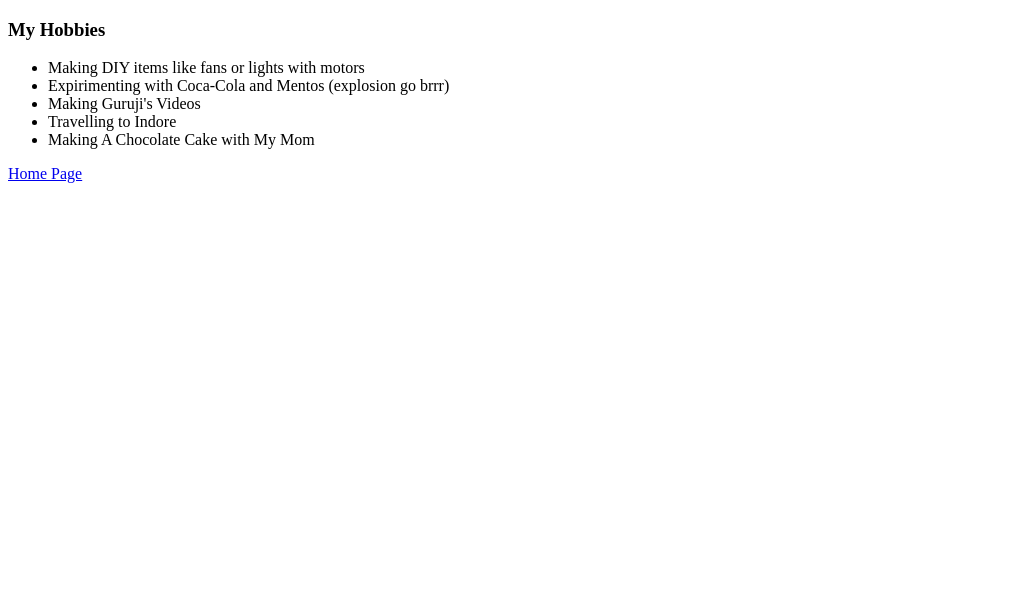
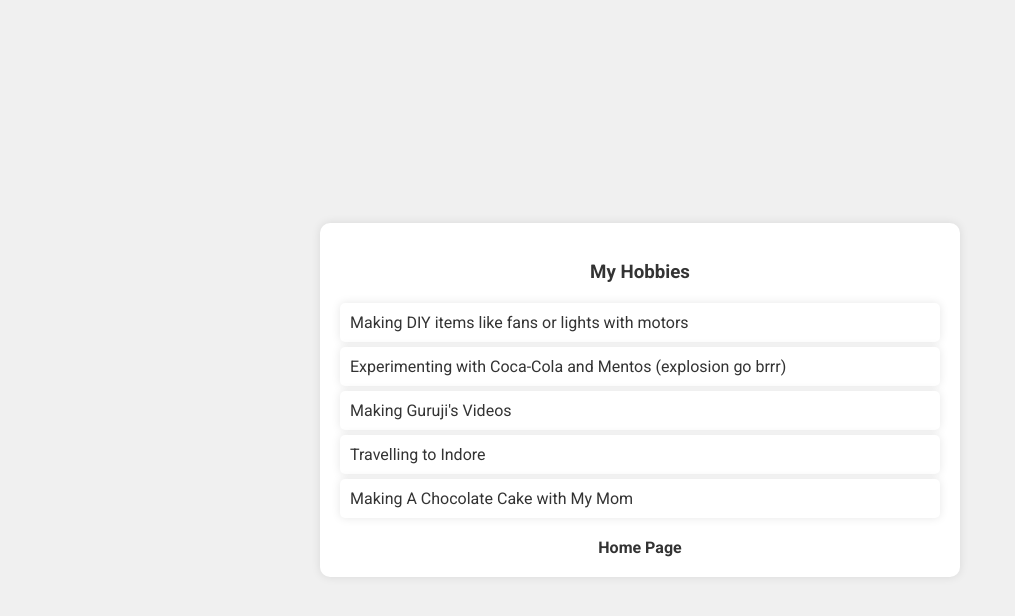
Before and after one commit to LakshmiBhaskarPVL/bhaskar-s-personal-website, a plain HTML site: page hobby.html in a window 1280 px wide. Shown: the whole page, without its empty margins (0-1015 px from the left). Drawn offline with Linux system fonts and the light colour scheme.

Commit message:
Update hobby.html

```diff
--- a/hobby.html
+++ b/hobby.html
@@ -1,18 +1,81 @@
 <!DOCTYPE html>
-<html lang="en" dir="ltr">
+<html lang="en">
+
 <head>
-    <meta charset="utf-8">
+    <meta charset="UTF-8">
+    <meta name="viewport" content="width=device-width, initial-scale=1.0">
     <title>My Hobbies</title>
+    <link href="https://fonts.googleapis.com/css2?family=Roboto:wght@400;700&display=swap" rel="stylesheet">
+    <style>
+        body {
+            font-family: 'Roboto', sans-serif;
+            background-color: #f0f0f0;
+            color: #333;
+            margin: 0;
+            padding: 0;
+            display: flex;
+            justify-content: center;
+            align-items: center;
+            min-height: 100vh;
+        }
+
+        .container {
+            background: #fff;
+            padding: 20px;
+            border-radius: 10px;
+            box-shadow: 0 0 10px rgba(0, 0, 0, 0.1);
+            max-width: 600px;
+            width: 100%;
+            margin: 20px;
+        }
+
+        h3 {
+            text-align: center;
+            color: #333;
+            margin-bottom: 20px;
+        }
+
+        ul {
+            list-style: none;
+            padding: 0;
+        }
+
+        ul li {
+            background: #fff;
+            padding: 10px;
+            margin: 5px 0;
+            border-radius: 5px;
+            box-shadow: 0 0 10px rgba(0, 0, 0, 0.1);
+        }
+
+        .back-link {
+            display: block;
+            text-align: center;
+            margin-top: 20px;
+            text-decoration: none;
+            color: #333;
+            font-weight: bold;
+            transition: color 0.3s;
+        }
+
+        .back-link:hover {
+            color: #555;
+        }
+    </style>
 </head>
+
 <body>
+    <div class="container">
         <h3>My Hobbies</h3>
         <ul>
             <li>Making DIY items like fans or lights with motors</li>
-      <li>Expirimenting with Coca-Cola and Mentos (explosion go brrr)</li>
-      <li> Making Guruji's Videos </li>
+            <li>Experimenting with Coca-Cola and Mentos (explosion go brrr)</li>
+            <li>Making Guruji's Videos</li>
             <li>Travelling to Indore</li>
-      <li> Making A Chocolate Cake with My Mom</li>
+            <li>Making A Chocolate Cake with My Mom</li>
         </ul>
-    <a href="index.html">Home Page</a>
+        <a class="back-link" href="index.html">Home Page</a>
+    </div>
 </body>
+
 </html>
```
Lines whose indentation alone changed are shown as unchanged.
